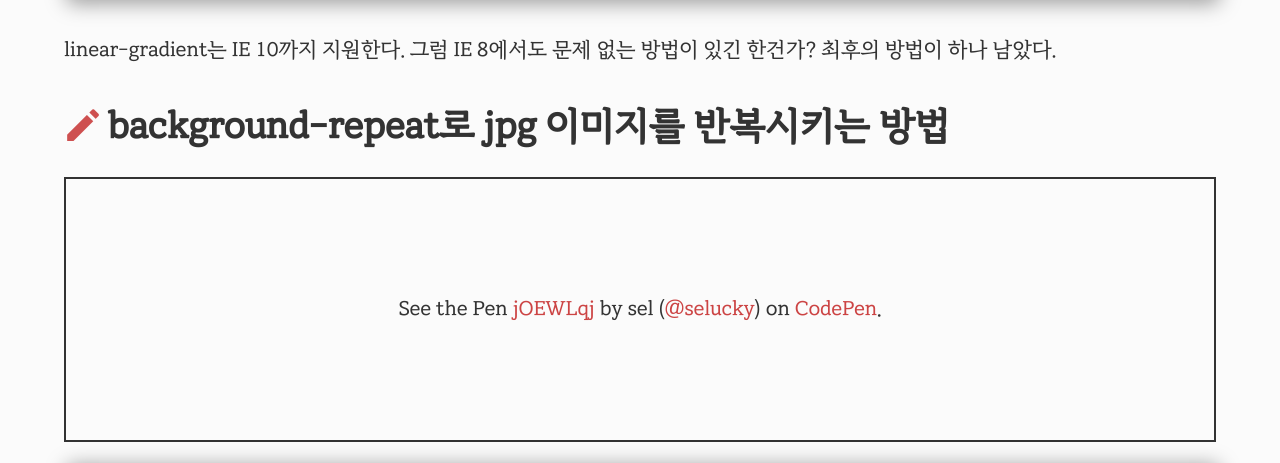
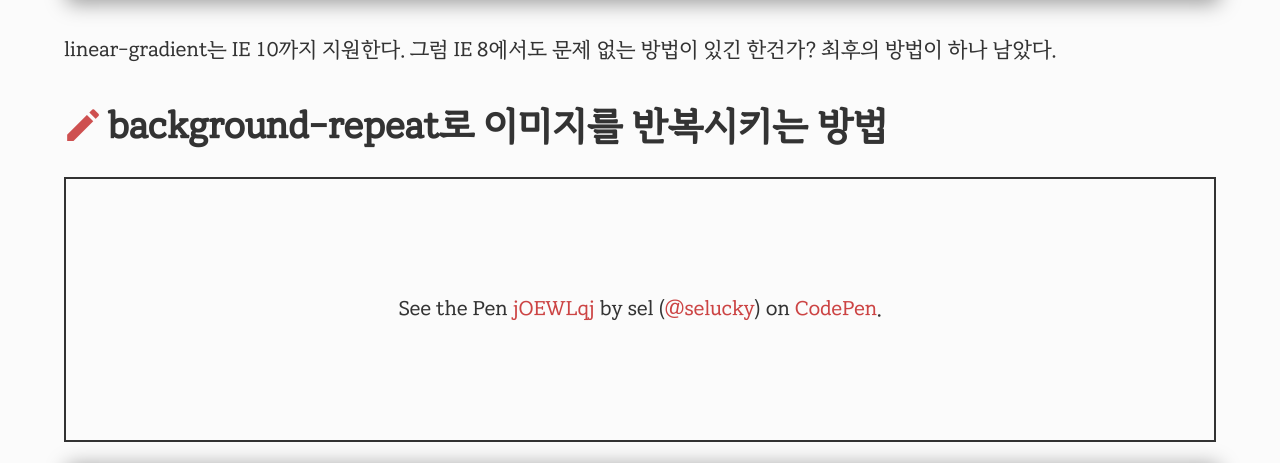
Before and after one commit to selosele/selosele.github.io, a Jekyll site: the page built from _posts/2019-12-09-heading-style.md, in a window 1280 px wide and 1400 px high, scrolled down 2217 px. Shown: the part 157-620 px from the top of the window. Built offline with Jekyll 4.4.1, drawn with Linux system fonts in a browser that asks for light colours; comment, search, counter and statistics services are not loaded; some of the changed text lies outside the part shown; grey boxes are pictures that could not be loaded.

Commit message:
포스트 수정

```diff
--- a/_posts/2019-12-09-heading-style.md
+++ b/_posts/2019-12-09-heading-style.md
@@ -45,7 +45,7 @@ box-shadow를 inset 선언시 그림자가 요소 내부에 생기는 것을 이
 
 linear-gradient는 IE 10까지 지원한다. 그럼 IE 8에서도 문제 없는 방법이 있긴 한건가? 최후의 방법이 하나 남았다.
 
-## background-repeat로 jpg 이미지를 반복시키는 방법
+## background-repeat로 이미지를 반복시키는 방법
 <p class="codepen" data-height="265" data-theme-id="default" data-default-tab="html,result" data-user="selucky" data-slug-hash="jOEWLqj" style="height: 265px; box-sizing: border-box; display: flex; align-items: center; justify-content: center; border: 2px solid; margin: 1em 0; padding: 1em;" data-pen-title="jOEWLqj">
   <span>See the Pen <a href="https://codepen.io/selucky/pen/jOEWLqj">
   jOEWLqj</a> by sel (<a href="https://codepen.io/selucky">@selucky</a>)
@@ -53,6 +53,6 @@ linear-gradient는 IE 10까지 지원한다. 그럼 IE 8에서도 문제 없는
 </p>
 <script async src="https://static.codepen.io/assets/embed/ei.js"></script>
 
-예를 들어 요소의 font-size가 24px라고 가정했을 때, 너비 1px, 높이 8px 정도의 jpg 이미지를 하나 만들어서 background-image로 삽입 &rarr; 적당한 background-position 잡아주기 &rarr; x축으로 반복시키기.
+예를 들어 요소의 font-size가 24px라고 가정했을 때, 너비 1px, 높이 8px 정도의 이미지를 하나 만들어서 background-image로 삽입 &rarr; 적당한 background-position 잡아주기 &rarr; x축으로 반복시키기.
 
 크로스브라우징 이슈 없는 깔끔한 방법이라고 할 수 있겠다.
```
